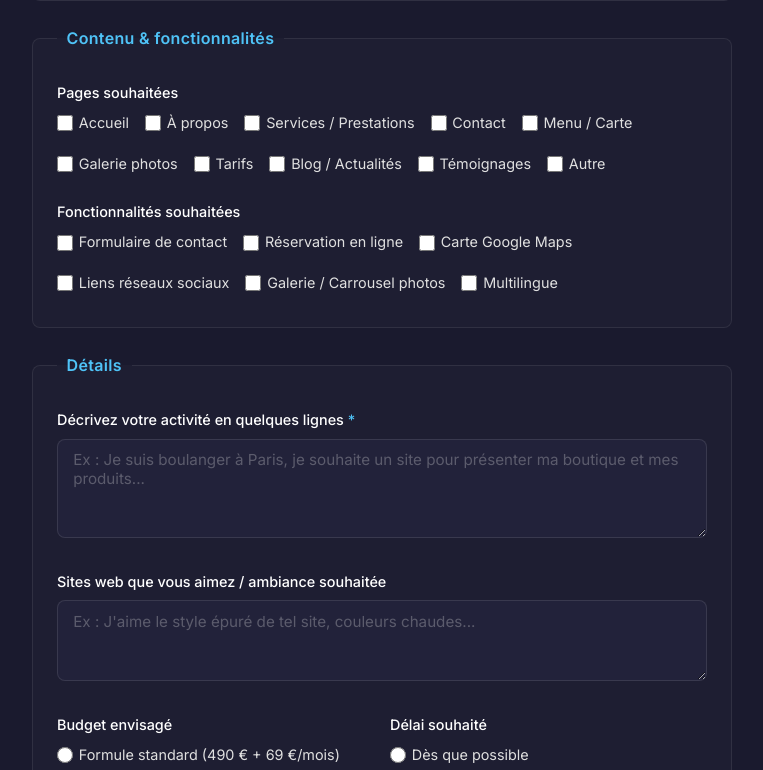
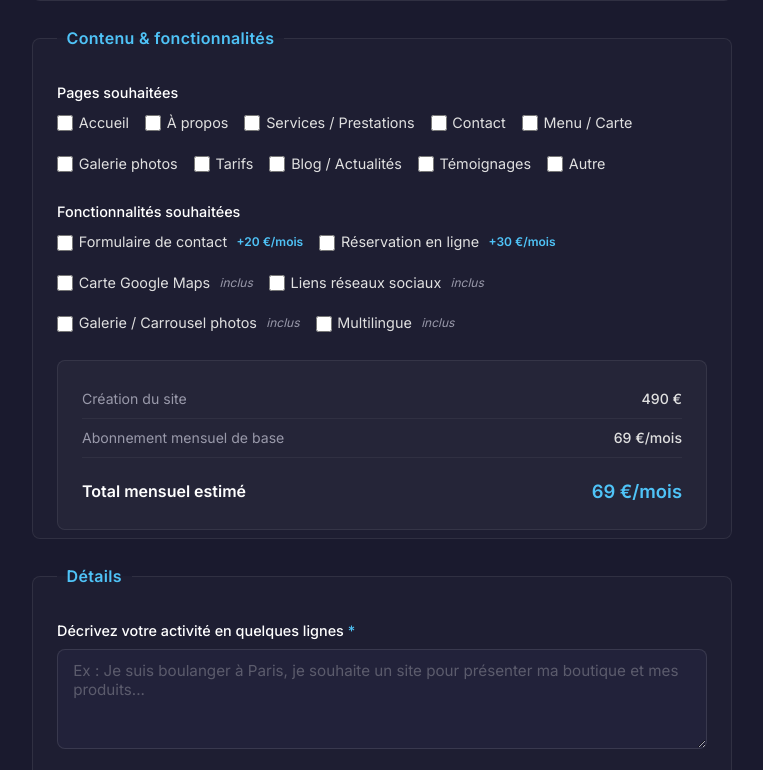
Before and after one commit to lolorahaingo/Site_Laurent, a PHP site: page /services in a window 1280 px wide. Shown: the part 4199-4969 px from the top of the page, without its empty margins (258-1021 px from the left). Run offline with PHP 8.4, Linux system fonts and the light colour scheme.

Commit message:
Ajout tarification dynamique dans le formulaire de devis
- Fonctionnalités payantes : Formulaire de contact (+20€/mois), Réservation en ligne (+30€/mois)
- Fonctionnalités incluses : Google Maps, réseaux sociaux, galerie photos, multilingue
- Récapitulatif de prix en temps réel qui se met à jour quand on coche/décoche
- Badges de prix à côté de chaque fonctionnalité

```diff
--- a/services/form.js
+++ b/services/form.js
@@ -37,6 +37,44 @@
       }
     });
   }
+
+  // --- Dynamic pricing ---
+  var BASE_MONTHLY = 69;
+  var pricingExtras = document.getElementById('pricing-extras');
+  var pricingTotal = document.getElementById('pricing-total');
+  var fonctCheckboxes = form.querySelectorAll('input[name="fonctionnalites"]');
+
+  function updatePricing() {
+    var extras = [];
+    var total = BASE_MONTHLY;
+
+    fonctCheckboxes.forEach(function (cb) {
+      if (cb.checked && cb.dataset.price) {
+        var price = parseInt(cb.dataset.price, 10);
+        total += price;
+        // Récupérer le texte du label (sans le badge de prix)
+        var labelText = cb.parentNode.childNodes[1].textContent.trim();
+        extras.push({ name: labelText, price: price });
+      }
+    });
+
+    // Mettre à jour les lignes d'extras
+    var html = '';
+    extras.forEach(function (extra) {
+      html += '<div class="form__pricing-row">';
+      html += '<span>' + extra.name + '</span>';
+      html += '<span>+' + extra.price + '\u00a0\u20ac/mois</span>';
+      html += '</div>';
+    });
+    pricingExtras.innerHTML = html;
+
+    // Mettre à jour le total
+    pricingTotal.textContent = total + '\u00a0\u20ac/mois';
+  }
+
+  fonctCheckboxes.forEach(function (cb) {
+    cb.addEventListener('change', updatePricing);
+  });
 
   // --- Form submission ---
   form.addEventListener('submit', function (e) {
--- a/services/index.html
+++ b/services/index.html
@@ -341,12 +341,31 @@
         <div class="form-group">
           <span class="form-group__label">Fonctionnalit&eacute;s souhait&eacute;es</span>
           <div class="form-group__checkbox">
-            <label><input type="checkbox" name="fonctionnalites" value="Formulaire de contact"> Formulaire de contact</label>
-            <label><input type="checkbox" name="fonctionnalites" value="R&eacute;servation en ligne"> R&eacute;servation en ligne</label>
-            <label><input type="checkbox" name="fonctionnalites" value="Carte Google Maps"> Carte Google Maps</label>
-            <label><input type="checkbox" name="fonctionnalites" value="Liens r&eacute;seaux sociaux"> Liens r&eacute;seaux sociaux</label>
-            <label><input type="checkbox" name="fonctionnalites" value="Galerie / Carrousel photos"> Galerie / Carrousel photos</label>
-            <label><input type="checkbox" name="fonctionnalites" value="Multilingue"> Multilingue</label>
+            <label><input type="checkbox" name="fonctionnalites" value="Formulaire de contact" data-price="20"> Formulaire de contact <span class="form-group__price">+20&nbsp;&euro;/mois</span></label>
+            <label><input type="checkbox" name="fonctionnalites" value="R&eacute;servation en ligne" data-price="30"> R&eacute;servation en ligne <span class="form-group__price">+30&nbsp;&euro;/mois</span></label>
+            <label><input type="checkbox" name="fonctionnalites" value="Carte Google Maps"> Carte Google Maps <span class="form-group__price form-group__price--free">inclus</span></label>
+            <label><input type="checkbox" name="fonctionnalites" value="Liens r&eacute;seaux sociaux"> Liens r&eacute;seaux sociaux <span class="form-group__price form-group__price--free">inclus</span></label>
+            <label><input type="checkbox" name="fonctionnalites" value="Galerie / Carrousel photos"> Galerie / Carrousel photos <span class="form-group__price form-group__price--free">inclus</span></label>
+            <label><input type="checkbox" name="fonctionnalites" value="Multilingue"> Multilingue <span class="form-group__price form-group__price--free">inclus</span></label>
+          </div>
+        </div>
+
+        <!-- R&eacute;capitulatif tarif dynamique -->
+        <div class="form__pricing" id="pricing-summary">
+          <div class="form__pricing-row">
+            <span>Cr&eacute;ation du site</span>
+            <span>490&nbsp;&euro;</span>
+          </div>
+          <div class="form__pricing-row">
+            <span>Abonnement mensuel de base</span>
+            <span>69&nbsp;&euro;/mois</span>
+          </div>
+          <div class="form__pricing-extras" id="pricing-extras">
+            <!-- Rempli dynamiquement par le JS -->
+          </div>
+          <div class="form__pricing-total">
+            <span>Total mensuel estim&eacute;</span>
+            <span id="pricing-total">69&nbsp;&euro;/mois</span>
           </div>
         </div>
       </fieldset>
--- a/style.css
+++ b/style.css
@@ -1156,6 +1156,46 @@ details[open] > .faq__question::after {
   background-color: rgba(244, 67, 54, 0.15);
   color: #f44336;
 }
+.form__pricing {
+  margin-top: 1.5em;
+  padding: 1.2em 1.5em;
+  background-color: rgba(255, 255, 255, 0.03);
+  border: 1px solid rgba(255, 255, 255, 0.08);
+  border-radius: 8px;
+}
+.form__pricing-row {
+  display: flex;
+  justify-content: space-between;
+  align-items: center;
+  padding: 0.5em 0;
+  font-size: 0.88rem;
+  color: #9999aa;
+  border-bottom: 1px solid rgba(255, 255, 255, 0.05);
+}
+.form__pricing-row span:last-child {
+  font-weight: 500;
+  color: #e0e0e0;
+}
+.form__pricing-extras .form__pricing-row {
+  color: #4fc3f7;
+}
+.form__pricing-extras .form__pricing-row span:last-child {
+  color: #4fc3f7;
+}
+.form__pricing-total {
+  display: flex;
+  justify-content: space-between;
+  align-items: center;
+  padding: 0.8em 0 0.2em;
+  margin-top: 0.3em;
+  font-size: 1rem;
+  font-weight: 600;
+  color: #ffffff;
+}
+.form__pricing-total span:last-child {
+  color: #4fc3f7;
+  font-size: 1.15rem;
+}
 
 .form-group {
   margin-bottom: 1.5em;
@@ -1225,6 +1265,17 @@ details[open] > .faq__question::after {
   width: 16px;
   height: 16px;
   cursor: pointer;
+}
+.form-group__price {
+  font-size: 0.75rem;
+  font-weight: 600;
+  color: #4fc3f7;
+  margin-left: 0.3em;
+}
+.form-group__price--free {
+  color: #9999aa;
+  font-weight: 400;
+  font-style: italic;
 }
 .form-group__radio--vertical {
   flex-direction: column;
--- a/style.scss
+++ b/style.scss
@@ -1368,6 +1368,56 @@ ul {
       color: #f44336;
     }
   }
+
+  // ── Pricing summary ──
+  &__pricing {
+    margin-top: 1.5em;
+    padding: 1.2em 1.5em;
+    background-color: rgba($color-white, 0.03);
+    border: 1px solid rgba($color-white, 0.08);
+    border-radius: $radius;
+  }
+
+  &__pricing-row {
+    display: flex;
+    justify-content: space-between;
+    align-items: center;
+    padding: 0.5em 0;
+    font-size: 0.88rem;
+    color: $color-text-dim;
+    border-bottom: 1px solid rgba($color-white, 0.05);
+
+    span:last-child {
+      font-weight: 500;
+      color: $color-text;
+    }
+  }
+
+  &__pricing-extras {
+    .form__pricing-row {
+      color: $color-accent;
+
+      span:last-child {
+        color: $color-accent;
+      }
+    }
+  }
+
+  &__pricing-total {
+    display: flex;
+    justify-content: space-between;
+    align-items: center;
+    padding: 0.8em 0 0.2em;
+    margin-top: 0.3em;
+    font-size: 1rem;
+    font-weight: 600;
+    color: $color-white;
+
+    span:last-child {
+      color: $color-accent;
+      font-size: 1.15rem;
+    }
+  }
 }
 
 .form-group {
@@ -1452,6 +1502,19 @@ ul {
     }
   }
 
+  &__price {
+    font-size: 0.75rem;
+    font-weight: 600;
+    color: $color-accent;
+    margin-left: 0.3em;
+
+    &--free {
+      color: $color-text-dim;
+      font-weight: 400;
+      font-style: italic;
+    }
+  }
+
   &__radio--vertical {
     flex-direction: column;
     gap: 0.6em;
```
Also changed, not shown: 1 other file.
